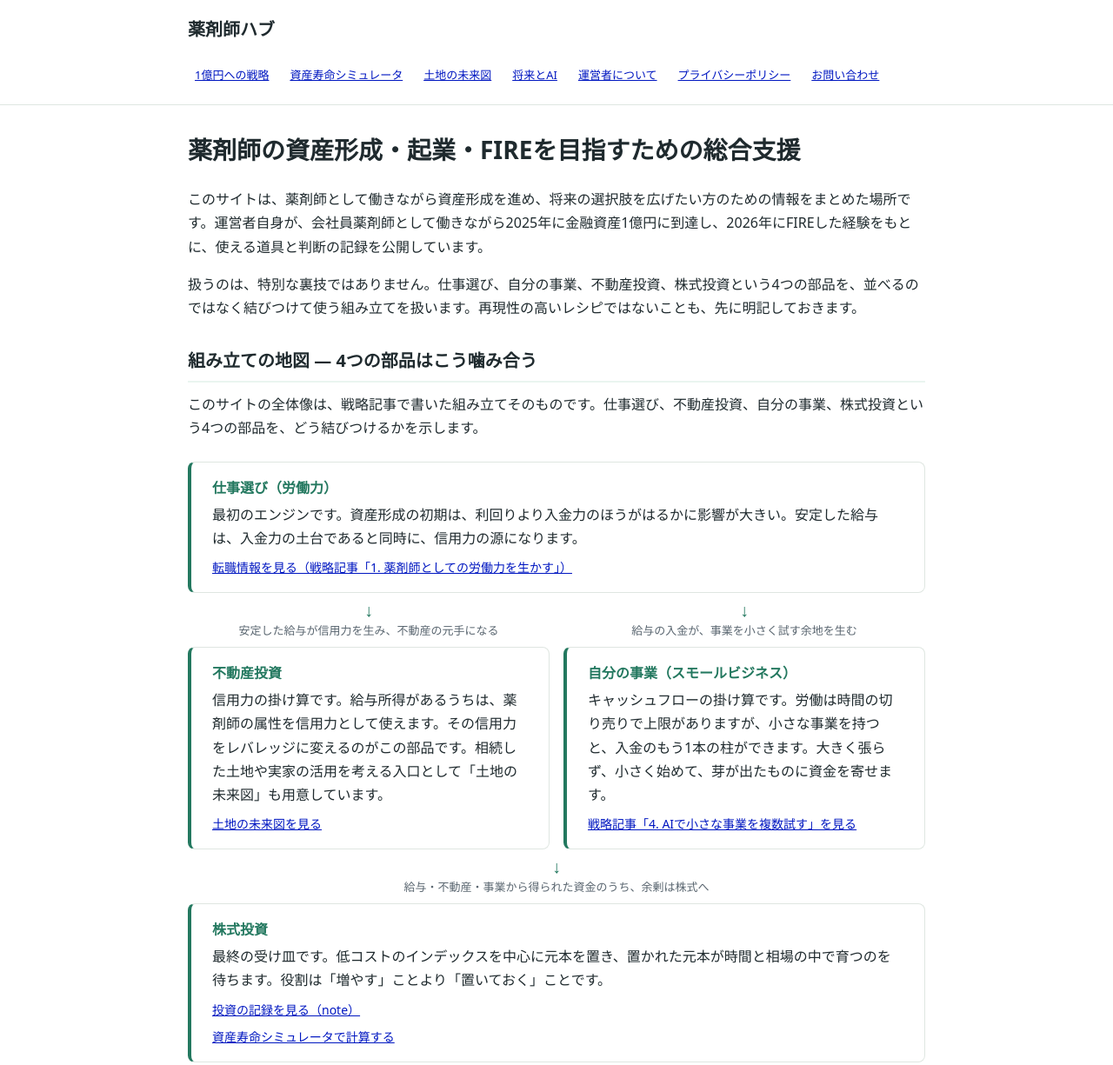
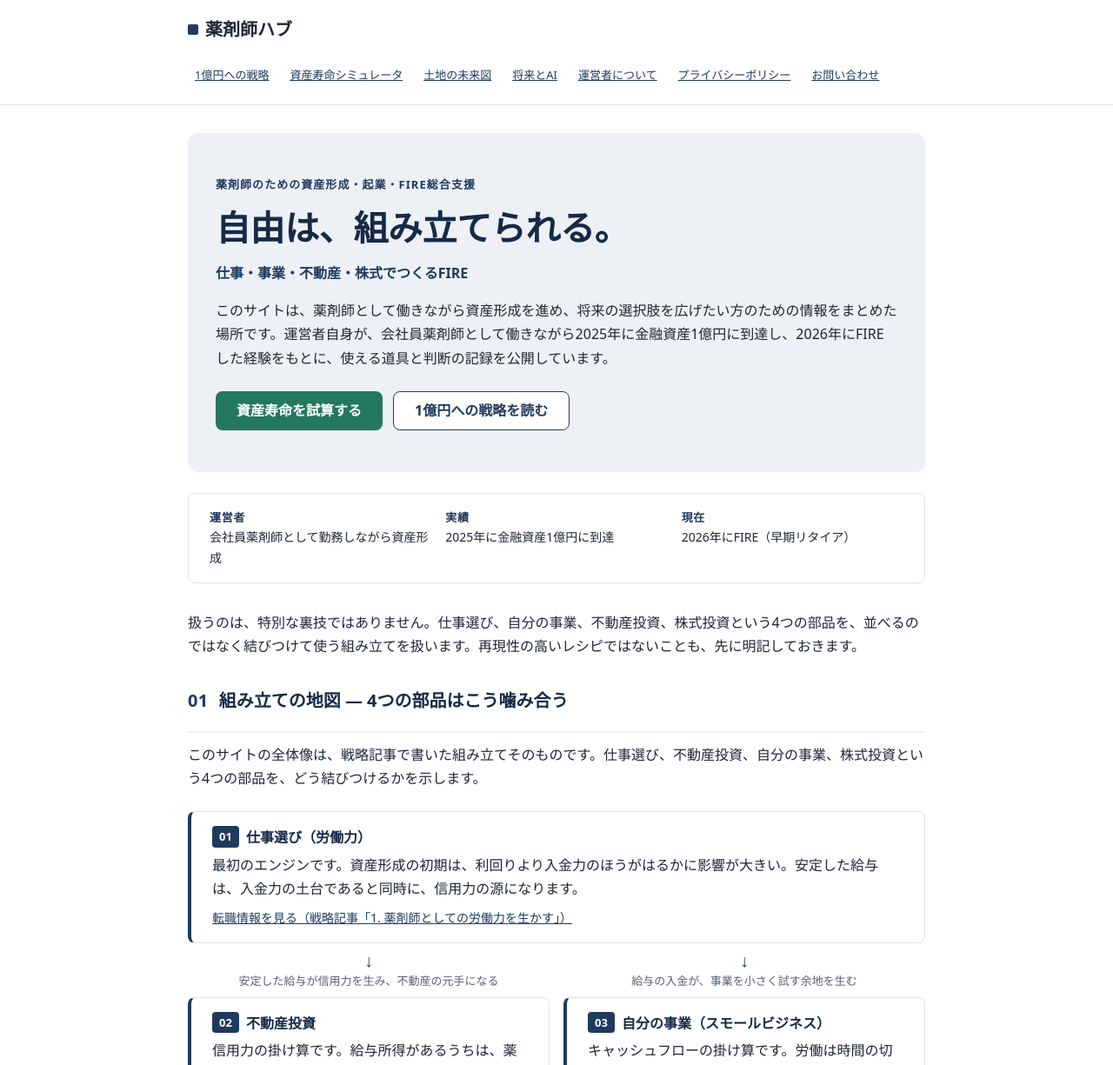
Before and after one commit to kaznaritanaka-ctrl/pharmacist-hub, a plain HTML site: page index.html in a window 1280 px wide. Shown: the top 1225 px of the page at 87% size. Drawn offline with Linux system fonts and the light colour scheme.

Commit message:
デザインC案（コーポレート・構造系）をトップに適用: ヒーローにキャッチフレーズ、実績の帯、番号付きセクション、地図に番号バッジ、藍を基調に緑はCTAのみ

```diff
--- a/index.html
+++ b/index.html
@@ -4,11 +4,11 @@
 <meta charset="utf-8">
 <meta name="viewport" content="width=device-width, initial-scale=1">
 <meta name="google-site-verification" content="h158_rRaHotOtQef8cb2UX3UubJ8g8uJZxsIzdKgm2g" />
-<title>薬剤師の資産形成・起業・FIREのための総合支援 | 薬剤師ハブ</title>
-<meta name="description" content="薬剤師が資産形成・起業・FIREを目指すための総合支援サイトです。仕事選び、自分の事業、不動産投資、株式投資を結びつける組み立ての地図と、資産寿命シミュレータなどの道具をまとめています。">
+<title>薬剤師ハブ | 自由は、組み立てられる。仕事・事業・不動産・株式でつくるFIRE</title>
+<meta name="description" content="自由は、組み立てられる。仕事・事業・不動産・株式でつくるFIRE。薬剤師が資産形成・起業・FIREを目指すための総合支援サイトです。組み立ての地図と、資産寿命シミュレータなどの道具をまとめています。">
 <link rel="canonical" href="https://pharma.ai-investment-research.net/">
-<meta property="og:title" content="薬剤師の資産形成・起業・FIREのための総合支援 | 薬剤師ハブ">
-<meta property="og:description" content="薬剤師が資産形成・起業・FIREを目指すための総合支援サイトです。仕事選び、自分の事業、不動産投資、株式投資を結びつける組み立ての地図と、資産寿命シミュレータなどの道具をまとめています。">
+<meta property="og:title" content="薬剤師ハブ | 自由は、組み立てられる。仕事・事業・不動産・株式でつくるFIRE">
+<meta property="og:description" content="自由は、組み立てられる。仕事・事業・不動産・株式でつくるFIRE。薬剤師が資産形成・起業・FIREを目指すための総合支援サイトです。">
 <meta property="og:type" content="website">
 <meta property="og:url" content="https://pharma.ai-investment-research.net/">
 <meta name="twitter:card" content="summary">
@@ -33,16 +33,31 @@
 
 <main>
   <div class="wrap">
-    <h1>薬剤師の資産形成・起業・FIREを目指すための総合支援</h1>
-    <p class="lead">このサイトは、薬剤師として働きながら資産形成を進め、将来の選択肢を広げたい方のための情報をまとめた場所です。運営者自身が、会社員薬剤師として働きながら2025年に金融資産1億円に到達し、2026年にFIREした経験をもとに、使える道具と判断の記録を公開しています。</p>
+    <section class="hero">
+      <p class="hero-eyebrow">薬剤師のための資産形成・起業・FIRE総合支援</p>
+      <h1>自由は、<br class="br-sp">組み立てられる。</h1>
+      <p class="hero-sub">仕事・事業・不動産・株式でつくるFIRE</p>
+      <p class="hero-lead">このサイトは、薬剤師として働きながら資産形成を進め、将来の選択肢を広げたい方のための情報をまとめた場所です。運営者自身が、会社員薬剤師として働きながら2025年に金融資産1億円に到達し、2026年にFIREした経験をもとに、使える道具と判断の記録を公開しています。</p>
+      <div class="hero-cta">
+        <a class="btn" href="simulator.html">資産寿命を試算する</a>
+        <a class="btn btn-ghost" href="strategy.html">1億円への戦略を読む</a>
+      </div>
+    </section>
+
+    <div class="factband">
+      <div class="fact"><b>運営者</b>会社員薬剤師として勤務しながら資産形成</div>
+      <div class="fact"><b>実績</b>2025年に金融資産1億円に到達</div>
+      <div class="fact"><b>現在</b>2026年にFIRE（早期リタイア）</div>
+    </div>
+
     <p>扱うのは、特別な裏技ではありません。仕事選び、自分の事業、不動産投資、株式投資という4つの部品を、並べるのではなく結びつけて使う組み立てを扱います。再現性の高いレシピではないことも、先に明記しておきます。</p>
 
-    <h2 id="map">組み立ての地図 ― 4つの部品はこう噛み合う</h2>
+    <div class="sec-head"><span class="sec-num">01</span><h2 id="map">組み立ての地図 ― 4つの部品はこう噛み合う</h2></div>
     <p>このサイトの全体像は、戦略記事で書いた組み立てそのものです。仕事選び、不動産投資、自分の事業、株式投資という4つの部品を、どう結びつけるかを示します。</p>
 
     <div class="map-flow">
       <div class="map-node">
-        <h3>仕事選び（労働力）</h3>
+        <h3><span class="map-num">01</span>仕事選び（労働力）</h3>
         <p>最初のエンジンです。資産形成の初期は、利回りより入金力のほうがはるかに影響が大きい。安定した給与は、入金力の土台であると同時に、信用力の源になります。</p>
         <p class="map-link"><a href="strategy.html#work">転職情報を見る（戦略記事「1. 薬剤師としての労働力を生かす」）</a></p>
       </div>
@@ -51,7 +66,7 @@
         <div class="map-branch">
           <div class="map-arrow"><span class="arrow-mark" aria-hidden="true">↓</span>安定した給与が信用力を生み、不動産の元手になる</div>
           <div class="map-node">
-            <h3>不動産投資</h3>
+            <h3><span class="map-num">02</span>不動産投資</h3>
             <p>信用力の掛け算です。給与所得があるうちは、薬剤師の属性を信用力として使えます。その信用力をレバレッジに変えるのがこの部品です。相続した土地や実家の活用を考える入口として「土地の未来図」も用意しています。</p>
             <p class="map-link"><a href="land.html">土地の未来図を見る</a></p>
           </div>
@@ -59,7 +74,7 @@
         <div class="map-branch">
           <div class="map-arrow"><span class="arrow-mark" aria-hidden="true">↓</span>給与の入金が、事業を小さく試す余地を生む</div>
           <div class="map-node">
-            <h3>自分の事業（スモールビジネス）</h3>
+            <h3><span class="map-num">03</span>自分の事業（スモールビジネス）</h3>
             <p>キャッシュフローの掛け算です。労働は時間の切り売りで上限がありますが、小さな事業を持つと、入金のもう1本の柱ができます。大きく張らず、小さく始めて、芽が出たものに資金を寄せます。</p>
             <p class="map-link"><a href="strategy.html#business">戦略記事「4. AIで小さな事業を複数試す」を見る</a></p>
           </div>
@@ -69,7 +84,7 @@
       <div class="map-arrow"><span class="arrow-mark" aria-hidden="true">↓</span>給与・不動産・事業から得られた資金のうち、余剰は株式へ</div>
 
       <div class="map-node">
-        <h3>株式投資</h3>
+        <h3><span class="map-num">04</span>株式投資</h3>
         <p>最終の受け皿です。低コストのインデックスを中心に元本を置き、置かれた元本が時間と相場の中で育つのを待ちます。役割は「増やす」ことより「置いておく」ことです。</p>
         <p class="map-link"><a href="https://note.com/tanaka936">投資の記録を見る（note）</a></p>
         <p class="map-link"><a href="simulator.html">資産寿命シミュレータで計算する</a></p>
@@ -86,7 +101,7 @@
       <p>広告スペース（準備中）</p>
     </div>
 
-    <h2>このサイトの5つのコンテンツ</h2>
+    <div class="sec-head"><span class="sec-num">02</span><h2>このサイトの5つのコンテンツ</h2></div>
     <div class="cards">
       <a class="card" href="simulator.html">
         <h3>資産寿命シミュレータ</h3>
@@ -110,7 +125,7 @@
       </a>
     </div>
 
-    <h2>このサイトの方針</h2>
+    <div class="sec-head"><span class="sec-num">03</span><h2>このサイトの方針</h2></div>
     <ul>
       <li>紹介するサービスは、運営者自身が実際に利用したものに限ります。</li>
       <li>記事にアフィリエイトリンクを含む場合は、その旨を開示します（<a href="about.html">運営者について</a>、<a href="privacy.html">プライバシーポリシー</a>）。</li>
--- a/style.css
+++ b/style.css
@@ -9,14 +9,17 @@
   --accent: #23785f;
   --on-accent: #ffffff;
   --accent-soft: #eaf5f0;
+  --navy: #1f3a5f;
+  --navy-deep: #152a46;
+  --navy-soft: #edf1f6;
   --bg: #ffffff;
-  --bg-soft: #f4f7f3;
+  --bg-soft: #f4f6f8;
   --surface: #ffffff;
-  --ink: #1f2a2e;
-  --ink-soft: #5a6670;
-  --line: #dfe6e1;
-  --link: #0017c1;
-  --link-hover: #00118f;
+  --ink: #1d2733;
+  --ink-soft: #55626e;
+  --line: #dde3e8;
+  --link: #1f3a5f;
+  --link-hover: #152a46;
 
   --font-ja: "Noto Sans JP", "Hiragino Kaku Gothic ProN", "Yu Gothic", YuGothic, "Meiryo", system-ui, sans-serif;
   --fs-display: 28px;
@@ -137,7 +140,8 @@ h2 {
   line-height: 1.5;
   margin: var(--sp-8) 0 var(--sp-3);
   padding-bottom: var(--sp-2);
-  border-bottom: 2px solid var(--accent-soft);
+  color: var(--navy-deep);
+  border-bottom: 2px solid var(--navy-soft);
 }
 h3 {
   font-size: var(--fs-heading);
@@ -169,8 +173,8 @@ li { margin-bottom: var(--sp-1); }
   color: var(--ink);
   text-decoration: none;
 }
-.card:hover { border-color: var(--accent); color: var(--ink); }
-.card h3 { margin-top: 0; color: var(--accent); }
+.card:hover { border-color: var(--navy); color: var(--ink); }
+.card h3 { margin-top: 0; color: var(--navy); }
 .card p { margin-bottom: 0; font-size: var(--fs-small); color: var(--ink-soft); }
 
 /* ===== 組み立ての地図（トップページ） =====
@@ -180,11 +184,22 @@ li { margin-bottom: var(--sp-1); }
 .map-node {
   background: var(--surface);
   border: 1px solid var(--line);
-  border-left: 4px solid var(--accent);
+  border-left: 4px solid var(--navy);
   border-radius: var(--r-md);
   padding: var(--sp-4) var(--sp-6);
 }
-.map-node h3 { margin: 0 0 var(--sp-1); color: var(--accent); }
+.map-node h3 { margin: 0 0 var(--sp-1); color: var(--navy-deep); }
+.map-num {
+  display: inline-block;
+  background: var(--navy);
+  color: #fff;
+  font-size: var(--fs-caption);
+  font-weight: 700;
+  border-radius: var(--r-sm);
+  padding: 1px 8px;
+  margin-right: var(--sp-2);
+  vertical-align: 2px;
+}
 .map-node p { margin-bottom: var(--sp-2); }
 .map-node p:last-child { margin-bottom: 0; }
 .map-node .map-link { font-size: var(--fs-small); }
@@ -198,7 +213,7 @@ li { margin-bottom: var(--sp-1); }
   display: block;
   font-size: 20px;
   line-height: 1.2;
-  color: var(--accent);
+  color: var(--navy);
 }
 .map-pair {
   display: grid;
@@ -209,7 +224,7 @@ li { margin-bottom: var(--sp-1); }
   .map-pair { grid-template-columns: 1fr 1fr; }
 }
 .map-goal {
-  background: var(--accent-soft);
+  background: var(--navy-soft);
   border: 1px solid var(--line);
   border-radius: var(--r-md);
   padding: var(--sp-4) var(--sp-6);
@@ -304,6 +319,93 @@ dl.info dd { margin: 0 0 var(--sp-2); }
   dl.info dd { margin: 0; }
 }
 
+/* ===== C案（コーポレート・構造系）コンポーネント ===== */
+/* サイト名の前に置く藍色の四角マーク（全ページ共通、CSSのみで付与） */
+.site-name::before {
+  content: "";
+  display: inline-block;
+  width: 12px;
+  height: 12px;
+  background: var(--navy);
+  border-radius: 2px;
+  margin-right: var(--sp-2);
+}
+
+/* ヒーロー（トップのファーストビュー） */
+.hero {
+  background: var(--navy-soft);
+  border-radius: var(--r-lg);
+  padding: var(--sp-8) var(--sp-6);
+  margin-bottom: var(--sp-6);
+}
+@media (min-width: 768px) {
+  .hero { padding: var(--sp-12) var(--sp-8); }
+}
+.hero-eyebrow {
+  font-size: var(--fs-caption);
+  font-weight: 700;
+  letter-spacing: .08em;
+  color: var(--navy);
+  margin-bottom: var(--sp-3);
+}
+.hero h1 {
+  font-size: 30px;
+  line-height: 1.35;
+  letter-spacing: -.01em;
+  color: var(--navy-deep);
+  margin-bottom: var(--sp-3);
+}
+@media (min-width: 768px) {
+  .hero h1 { font-size: 40px; }
+}
+.hero-sub {
+  font-size: var(--fs-heading);
+  font-weight: 700;
+  color: var(--navy);
+  margin-bottom: var(--sp-4);
+}
+.hero-lead { margin-bottom: var(--sp-6); }
+.hero-cta { display: flex; flex-wrap: wrap; gap: var(--sp-3); }
+.btn-ghost {
+  background: var(--surface);
+  color: var(--navy);
+  border: 1px solid var(--navy);
+}
+.btn-ghost:hover { color: var(--navy-deep); opacity: 1; background: var(--navy-soft); }
+
+/* 実績の帯（ヒーロー直下の事実表示） */
+.factband {
+  display: grid;
+  grid-template-columns: 1fr;
+  gap: var(--sp-2);
+  border: 1px solid var(--line);
+  border-radius: var(--r-md);
+  padding: var(--sp-4) var(--sp-6);
+  margin-bottom: var(--sp-8);
+  font-size: var(--fs-small);
+}
+@media (min-width: 700px) {
+  .factband { grid-template-columns: repeat(3, 1fr); gap: var(--sp-4); }
+}
+.factband .fact b { color: var(--navy); display: block; font-size: var(--fs-caption); letter-spacing: .05em; }
+
+/* 番号付きセクション見出し */
+.sec-head { display: flex; align-items: baseline; gap: var(--sp-3); }
+.sec-num {
+  font-size: var(--fs-title);
+  font-weight: 800;
+  color: var(--navy);
+  letter-spacing: .02em;
+}
+.sec-head h2 { margin-top: 0; border-bottom: none; padding-bottom: 0; }
+.sec-head { border-bottom: 2px solid var(--navy-soft); padding-bottom: var(--sp-2); margin: var(--sp-8) 0 var(--sp-3); }
+
+/* スマホだけ改行 */
+.br-sp { display: none; }
+@media (max-width: 767px) {
+  .br-sp { display: inline; }
+}
+
 /* フッター */
 .site-footer {
   border-top: 1px solid var(--line);
```
